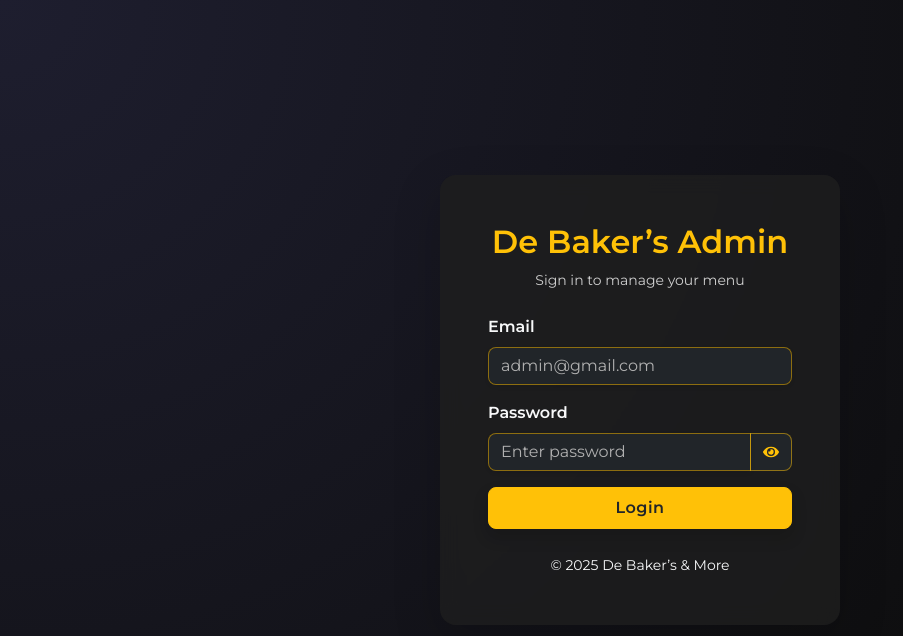
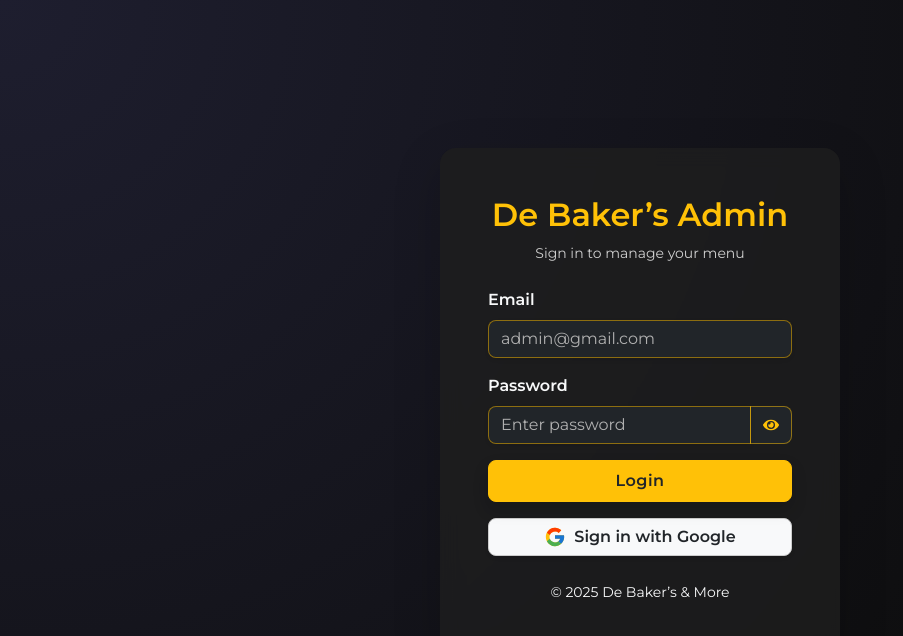
Before and after one commit to MeGH2711/debakersandmore, a React (Create React App) app: page /login in a window 1280 px wide. Shown: the top 636 px of the page, without its empty margins (0-903 px from the left). Built offline with nearby package versions, Linux system fonts and the light colour scheme; no server answers.

Commit message:
feat: add Google login functionality with admin email validation

```diff
--- a/src/components/Login.js
+++ b/src/components/Login.js
@@ -1,10 +1,12 @@
 import React, { useState } from "react";
 import "../App.css";
 import { signInWithEmailAndPassword } from "firebase/auth";
+import { GoogleAuthProvider, signInWithPopup, signOut } from "firebase/auth";
 import { auth } from "../firebase";
 import { useNavigate } from "react-router-dom";
 import { Form, Button, Card, InputGroup } from "react-bootstrap";
 import { FaEye, FaEyeSlash } from "react-icons/fa";
+import { FcGoogle } from "react-icons/fc";
 import "./Login.css";
 
 const Login = () => {
@@ -12,6 +14,34 @@
   const [password, setPassword] = useState("");
   const [error, setError] = useState("");
   const navigate = useNavigate();
+
+  const allowedAdminEmails = [
+    "patelmeghmahesh2701@gmail.com",
+    "debakersandmore@gmail.com"
+  ];
+
+  const handleGoogleLogin = async () => {
+    const provider = new GoogleAuthProvider();
+
+    try {
+      const result = await signInWithPopup(auth, provider);
+      const user = result.user;
+
+      if (!allowedAdminEmails.includes(user.email)) {
+        await signOut(auth);
+        setError("You are not authorized to access Admin panel.");
+        return;
+      }
+
+      const expiry = new Date().getTime() + 24 * 60 * 60 * 1000;
+      localStorage.setItem("adminSession", JSON.stringify({ uid: user.uid, expiry }));
+
+      navigate("/admin");
+    } catch (error) {
+      console.error(error);
+      setError("Google Sign-in failed. Try again.");
+    }
+  };
 
   const handleLogin = async (e) => {
     e.preventDefault();
@@ -99,6 +129,17 @@
           >
             Login
           </Button>
+
+          <Button
+            onClick={handleGoogleLogin}
+            variant="light"
+            className="w-100 fw-semibold mt-3 rounded-3 d-flex align-items-center justify-content-center gap-2 shadow-sm"
+            style={{ border: "1px solid #ccc" }}
+          >
+            <FcGoogle size={22} />
+            <span className="text-dark">Sign in with Google</span>
+          </Button>
+
         </Form>
 
         <div className="text-center mt-4">
```
